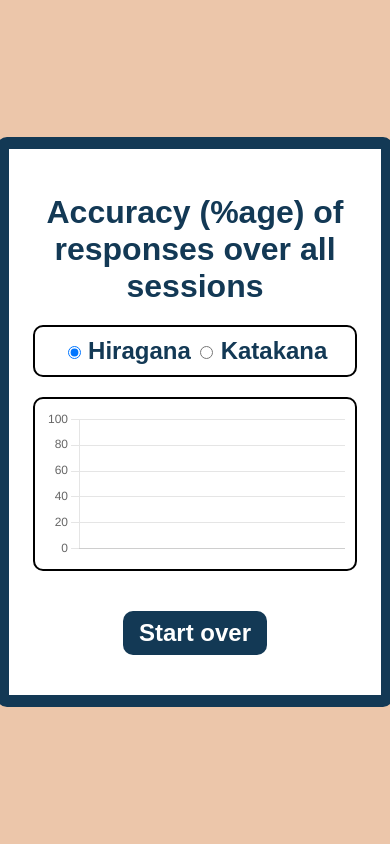
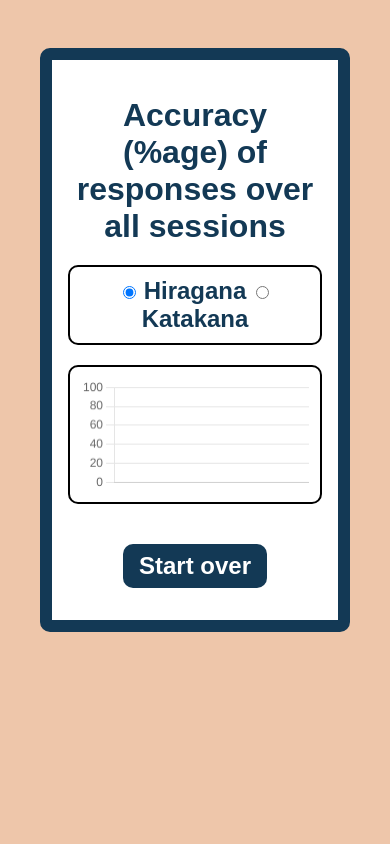
Before and after one commit to akhilsbehl/moras, a Flask app: page /visualize_analytics in a window 390 px wide. Run offline with Flask 3, Linux system fonts and the light colour scheme; some libraries are stand-ins or nearby versions.

Commit message:
Lot of html css cleanup.

```diff
--- a/templates/final_scores.html
+++ b/templates/final_scores.html
@@ -91,7 +91,8 @@
                 </table>
             </div>
             <a href="{{ url_for('index') }}" class="button">Start over</a>
-            <a href="{{ url_for('review') }}" class="button">Review charts</a>
+            <a href="{{ url_for('review') }}" class="button">Review kana</a>
+            <a href="{{ url_for('visualize_analytics') }}" class="button">Analyze performance</a>
             <a href="{{ url_for('download_practice_data') }}" class="button" download>Download data</a>
         </div>
     </body>
--- a/templates/visualize.html
+++ b/templates/visualize.html
@@ -9,20 +9,20 @@
         <script src="https://cdnjs.cloudflare.com/ajax/libs/PapaParse/5.3.0/papaparse.min.js"></script>
         <style>
         body {
-            background-color: #ECC6AA;
-            display: flex;
-            align-items: center;
-            justify-content: center;
-            height: 100vh;
+            background-color: #EEC6AA;
             margin: 0;
+            padding: 2rem;
+            font-family: Arial, sans-serif;
         }
         .container {
             text-align: center;
             border: 12px solid #133955;
-            padding: 24px;
+            padding: 2rem;
             background-color: white;
             border-radius: 10px;
             width: 80%;
+            box-sizing: border-box;
+            margin: 1rem auto;
         }
         .button {
             background-color: #133955;
@@ -57,23 +57,10 @@
             font-weight: bold;
             margin-bottom: 20px;
         }
-        table {
-            width: 100%;
-            border-collapse: collapse;
-        }
-        th, td {
-            padding: 15px;
-            text-align: left;
-            border-bottom: 1px solid #133955;
-        }
-        img {
-            max-width: 90%;
-            height: auto;
-            border-radius: 5px;
-        }
         @media screen and (max-width: 768px) {
             .container {
                 width: 95%;
+                padding: 1rem;
             }
             .button {
                 font-size: 24px;
```
Also changed, not shown: templates/index.html (+4 -12 lines), templates/practice.html (+5 -9 lines), templates/review.html (+3 -10 lines).
